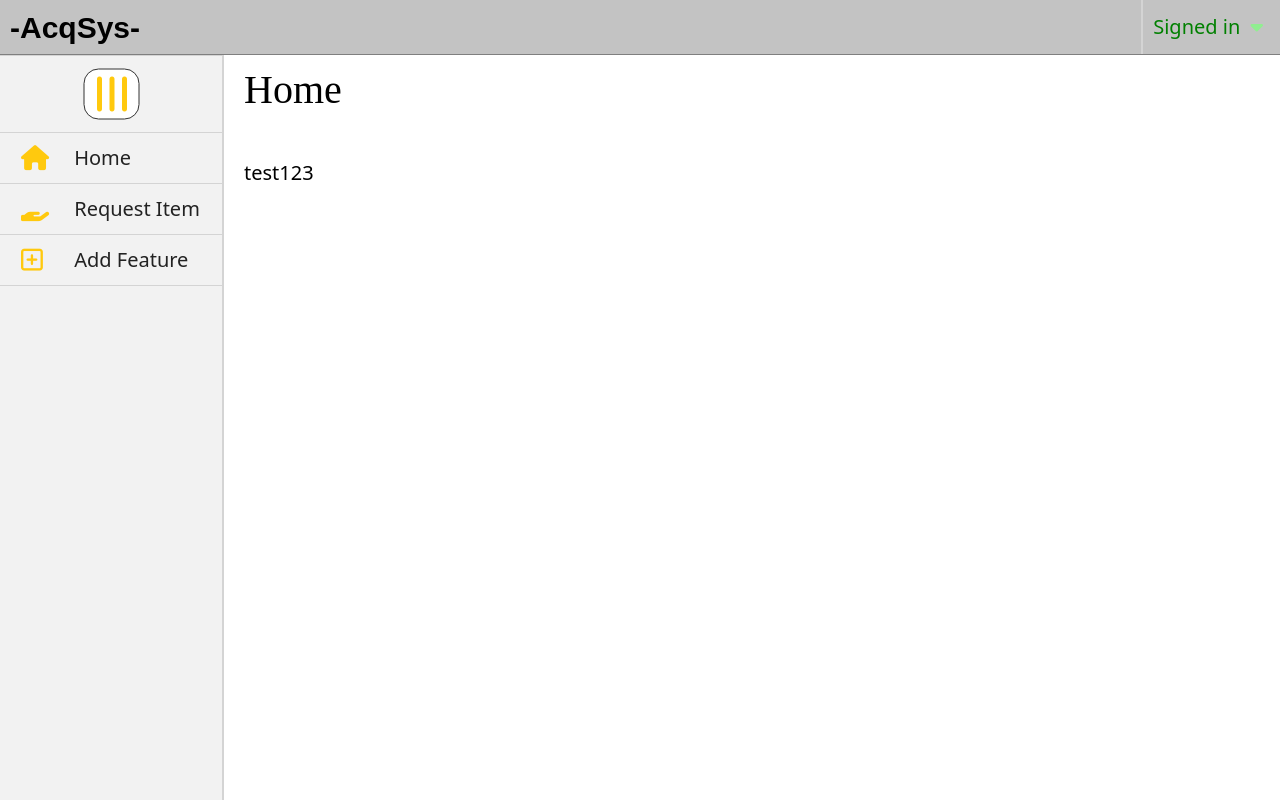
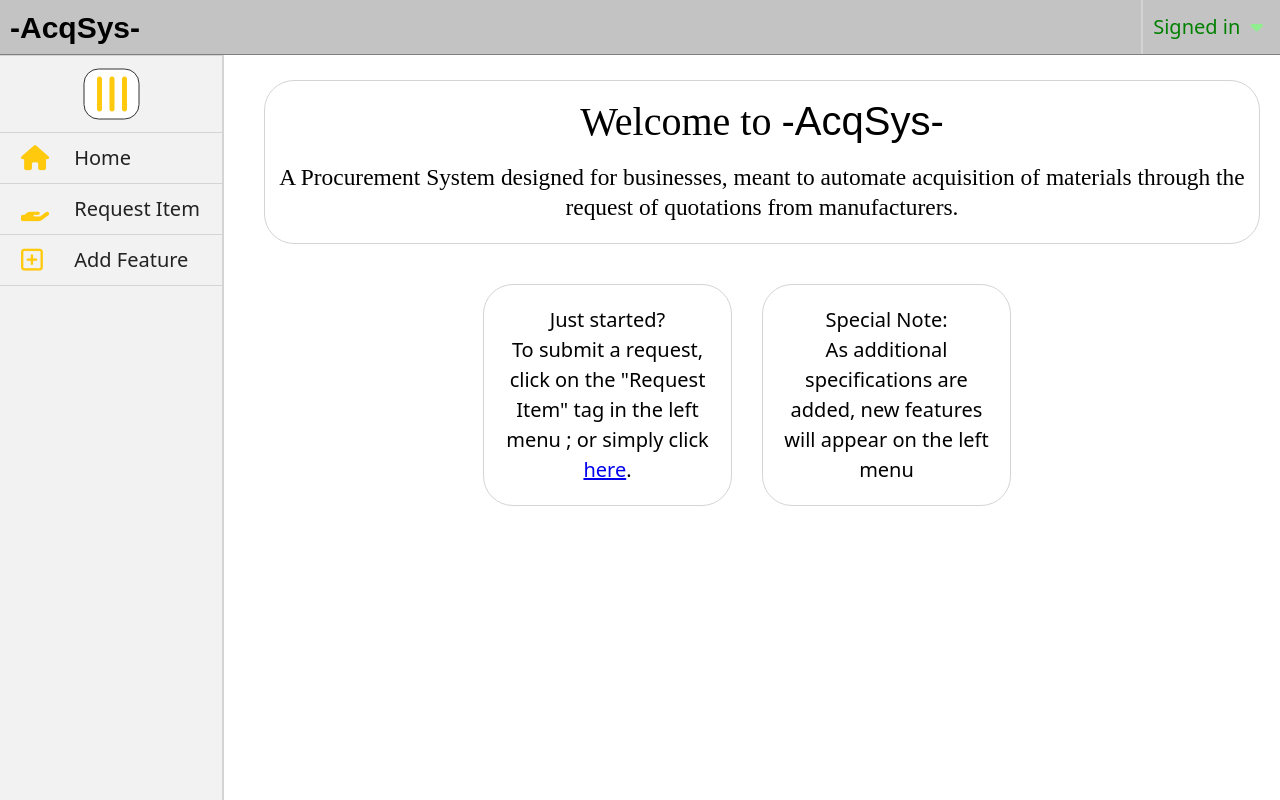
Before and after one commit to Suraj-09/Procurement-System, a plain HTML site: page index.html in a window 1280 px wide. Drawn offline with Linux system fonts and the light colour scheme; a web font is replaced by a local one.

Commit message:
home page update

```diff
--- a/css/styles.css
+++ b/css/styles.css
@@ -25,16 +25,30 @@ h3 {
   padding: 0;
 }
 
-h1 {
+h1,
+.AcqSys {
   font-family: "Gemunu Libre", sans-serif;
   font-size: 3rem;
+}
+
+.AcqSys {
+  font-size: 4rem;
 }
 
 h2 {
   font-family: "Times New Roman", Times, serif;
   font-size: 4rem;
   font-weight: 400;
-  margin-bottom: 3.75rem;
+  margin-bottom: 1rem;
+  text-align: center;
+}
+
+h3 {
+  font-family: "Times New Roman", Times, serif;
+  font-weight: normal;
+  margin-bottom: 1rem;
+  text-align: center;
+  line-height: 1.3;
 }
 
 .comment {
@@ -290,6 +304,39 @@ i {
   }
 }
 
+/* Home */
+
+.home {
+  margin: 2rem;
+}
+
+/* Welcome */
+
+.welcome {
+  padding: 1rem;
+  border-radius: 30px;
+  border: 1px solid var(--menu-border);
+}
+
+/* Bubble */
+
+.bubble {
+  margin-top: 4rem;
+  margin-right: 3rem;
+  padding: 2rem;
+  border-radius: 30px;
+  min-width: 19.5rem;
+  width: 25%;
+  border: 1px solid var(--menu-border);
+  text-align: center;
+}
+
+@media screen and (max-width: 450px) {
+  .bubble {
+    margin-right: 0;
+  }
+}
+
 /* Forms */
 
 form {
--- a/index.html
+++ b/index.html
@@ -66,8 +66,31 @@
           </section>
 
           <section class="right">
-            <header><h2>Home</h2></header>
-            test123
+            <section class="home">
+              <div class="welcome">
+                <header>
+                  <h2>Welcome to <span class="AcqSys">-AcqSys-</span></h2>
+                </header>
+                <h3>
+                  A Procurement System designed for businesses, meant to
+                  automate acquisition of materials through the request of
+                  quotations from manufacturers.
+                </h3>
+              </div>
+              <div class="container flex">
+                <div class="bubble">
+                  Just started? <br />
+                  To submit a request, click on the "Request Item" tag in the
+                  left menu ; or simply click
+                  <a href="/request-item.html">here</a>.
+                </div>
+                <div class="bubble">
+                  Special Note: <br />
+                  As additional specifications are added, new features will
+                  appear on the left menu
+                </div>
+              </div>
+            </section>
           </section>
         </div>
       </section>
```
